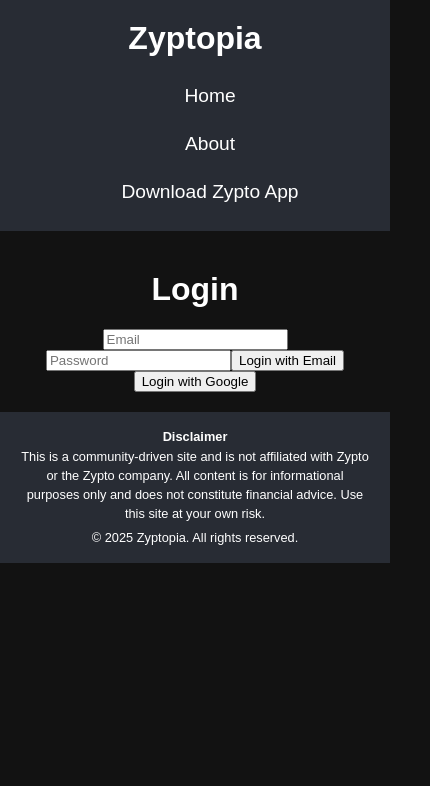
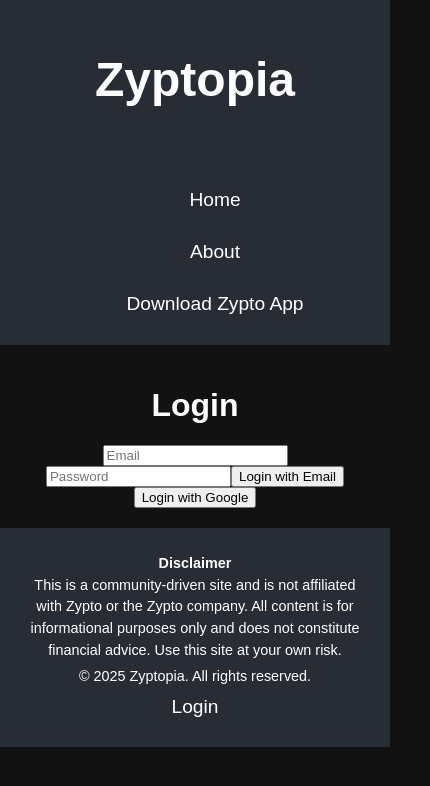
Before and after one commit to Zyptopia/Zyps, a React (Create React App) app: page /login in a window 390 px wide. Shown: the top 786 px of the page, 430 px wide, since content can reach past the window. Built offline with nearby package versions, Linux system fonts and the light colour scheme; no server answers.

Commit message:
Your commit message

```diff
--- a/src/components/Footer.js
+++ b/src/components/Footer.js
@@ -1,4 +1,5 @@
 import React from 'react';
+import { Link, useNavigate } from 'react-router-dom'; // Import Link for client-side navigation
 
 const Footer = () => {
   const currentYear = new Date().getFullYear();
@@ -12,6 +13,7 @@
         Use this site at your own risk.
       </p>
       <p>© {currentYear} Zyptopia. All rights reserved.</p>
+      <p> <Link to="/login" className="nav-link">Login</Link></p>
     </footer>
   );
 };
--- a/src/components/Header.js
+++ b/src/components/Header.js
@@ -1,6 +1,8 @@
 import React from 'react';
-import { Link, useNavigate } from 'react-router-dom'; // Import Link for client-side navigation
+import { useNavigate } from 'react-router-dom';
 import { getAuth, signOut } from 'firebase/auth';
+import Logo from './Logo'; // Import the Logo component
+import Menu from './Menu'; // Import the Menu component
 
 function Header() {
   const auth = getAuth(); // Get Firebase Auth instance
@@ -18,22 +20,8 @@
   return (
     <header className="App-header">
       <div className="header-container">
-        <h1 className="logo">Zyptopia</h1>
-        <nav className="navigation">
-          <Link to="/Zyps/" className="nav-link">Home</Link>
-          <Link to="/about" className="nav-link">About</Link>
-          {/* Show the Data Input link and Log Out button only if the user is logged in */}
-          {auth.currentUser && (
-            <>
-              <Link to="/data-input" className="nav-link">Data Input</Link>
-              <button onClick={handleLogout} className="nav-button">Log Out</button>
-            </>
-          )}
-          {/* Added "Download Zypto App" link */}
-          <a href="https://ref.zypto.com/ZRxWOW84IOb" target="_blank" rel="noopener noreferrer" className="nav-link">
-            Download Zypto App
-          </a>
-        </nav>
+        <Logo />  {/* Logo component */}
+        <Menu handleLogout={handleLogout} />  {/* Menu component */}
       </div>
     </header>
   );
--- /dev/null
+++ b/src/components/Logo.js
@@ -0,0 +1,11 @@
+import React from 'react';
+
+function Logo() {
+  return (
+    <div className="logo-container">
+      <h1 className="logo">Zyptopia</h1>
+    </div>
+  );
+}
+
+export default Logo;
--- /dev/null
+++ b/src/components/Menu.js
@@ -0,0 +1,25 @@
+import React from 'react';
+import { Link } from 'react-router-dom';
+import { getAuth } from 'firebase/auth';
+
+function Menu({ handleLogout }) {
+  const auth = getAuth();
+
+  return (
+    <nav className="navigation">
+      <Link to="/Zyps/" className="nav-link">Home</Link>
+      <Link to="/about" className="nav-link">About</Link>
+      {auth.currentUser && (
+        <>
+          <Link to="/data-input" className="nav-link">Data Input</Link>
+          <button onClick={handleLogout} className="nav-button">Log Out</button>
+        </>
+      )}
+      <a href="https://ref.zypto.com/ZRxWOW84IOb" target="_blank" rel="noopener noreferrer" className="nav-link">
+        Download Zypto App
+      </a>
+    </nav>
+  );
+}
+
+export default Menu;
--- a/src/pages/HomePage.js
+++ b/src/pages/HomePage.js
@@ -113,12 +113,14 @@
       <div className="earnings-calculator">
         <h2>$1 USD = 1,000 Zyps</h2>
         <p></p>
+        <p></p><br></br>
         <h2>Earnings Calculator</h2>
+        <br></br>
         <label htmlFor="zyptoOwned">Zypto Owned:</label>
         <input id="zyptoOwned" type="number" value={zyptoOwned} onChange={handleZyptoOwnedChange} placeholder="Enter amount of Zypto owned" />
-        <div><strong>Average daily Zyp rewards:</strong><span>{calculatedRewards ? `${calculatedRewards.toFixed(2)} Zyp` : '0 Zyps'}</span></div>
-        <div><strong>Yearly average Zyp rewards:</strong><span>{yearlyRewards ? `${yearlyRewards.toFixed(2)} Zyp` : '0 Zyps'}</span></div>
-        <small>*based on current daily average*</small>
+        <div><br></br><strong>Average daily Zyp rewards:<span>{calculatedRewards ? `${calculatedRewards.toFixed(2)} Zyp` : '0 Zyps'}</span></strong></div>
+        <div><br></br><strong>Yearly average Zyp rewards:<span>{yearlyRewards ? `${yearlyRewards.toFixed(2)} Zyp` : '0 Zyps'}</span></strong></div>
+        <br></br><small>*based on current daily average*</small>
       </div>
     </div>
   );
--- a/src/styles/App.css
+++ b/src/styles/App.css
@@ -8,11 +8,12 @@
     display: flex;
     flex-direction: column;
     justify-content: flex-start;
+    align-items: center;
     height: 100vh;
     overflow-x: hidden;  /* Prevent horizontal scrolling */
 }
 
-/* The main App wrapper */
+/* Main App wrapper */
 .App {
     display: flex;
     flex-direction: column;
@@ -22,18 +23,16 @@
     width: 100%;
     padding: 20px;
     box-sizing: border-box;
-    overflow-x: hidden; /* Prevent horizontal scrolling */
+    height: 100%;
 }
 
 /* Header styling */
 .App-header {
     background-color: #282c34;
-    color: white;
-    padding: 20px;
     width: 100%;
-    text-align: center;
+    padding: 20px 0;
     box-sizing: border-box;
-    margin-bottom: 20px;
+    position: relative;
 }
 
 /* Header container: Center logo and menu */
@@ -46,11 +45,14 @@
 }
 
 /* Logo styling */
+.logo-container {
+    margin-bottom: 20px; /* Space between logo and menu */
+}
+
 .logo {
-    font-size: 2rem; /* Larger size for logo */
-    font-weight: 600;
-    margin: 0;
-    padding-bottom: 10px; /* Space between logo and menu */
+    font-size: 3rem;
+    font-weight: 700;
+    color: white;  /* Uniform color to match theme */
 }
 
 /* Navigation container */
@@ -58,7 +60,7 @@
     display: flex;
     gap: 15px;
     flex-wrap: wrap; /* Allows wrapping on smaller screens */
-    justify-content: center; /* Center the menu items */
+    justify-content: center;
     width: 100%;
     box-sizing: border-box;
 }
@@ -67,21 +69,21 @@
 .nav-link {
     text-decoration: none;
     color: white;
-    font-size: 1.2rem; /* Slightly bigger font size for better readability */
-    padding: 8px 15px;
+    font-size: 1.2rem;
+    padding: 10px 20px;
     border-radius: 5px;
     transition: background-color 0.3s ease, color 0.3s ease;
     font-weight: 500;
 }
 
 .nav-link:hover {
-    background-color: white; /* Highlight on hover */
-    color: #282c34; /* Dark text for contrast */
+    background-color: white;
+    color: #282c34;
 }
 
 /* Button for logout */
 .nav-button {
-    padding: 8px 15px;
+    padding: 10px 20px;
     background-color: #61dafb;
     border: none;
     border-radius: 5px;
@@ -92,27 +94,31 @@
 }
 
 .nav-button:hover {
-    background-color: #21a1f1; /* Slightly darker hover color */
-    transform: scale(1.05); /* Add a subtle scale effect */
+    background-color: #21a1f1;
+    transform: scale(1.05);
 }
 
 /* Responsive adjustments */
 @media (max-width: 768px) {
+    .App {
+        padding: 10px;
+    }
+
     .header-container {
         flex-direction: column;
         align-items: center;
-        gap: 10px;
+        gap: 20px;
     }
 
     .navigation {
-        flex-direction: column;  /* Stack menu items vertically */
+        flex-direction: column;
         gap: 10px;
-        width: 100%;  /* Ensure full width for mobile */
+        width: 100%;
     }
 
     .nav-link, .nav-button {
-        width: 100%;  /* Make menu items full width */
-        text-align: center; /* Center text */
+        width: 100%;
+        text-align: center;
     }
 }
 
@@ -128,10 +134,6 @@
     box-sizing: border-box;
 }
 
-.page-content h1 {
-    margin-top: 0;
-}
-
 /* Styling for select input */
 select {
     margin: 10px;
@@ -140,7 +142,7 @@
     color: white;
     border: 1px solid #555;
     border-radius: 5px;
-    width: 300px; /* Set width for select dropdown */
+    width: 300px;
 }
 
 /* Earnings Calculator */
@@ -177,14 +179,16 @@
     background-color: #282c34;
     color: white;
     text-align: center;
-    padding: 10px 20px;
-    font-size: 0.8rem;
+    padding: 20px;
+    font-size: 0.9rem;
     width: 100%;
     box-sizing: border-box;
     position: relative;
-    z-index: 100;
+    bottom: 0;
+    margin-top: auto;
 }
 
+/* Footer paragraph styling */
 .App-footer p {
     margin: 5px 0;
     line-height: 1.5;
```
